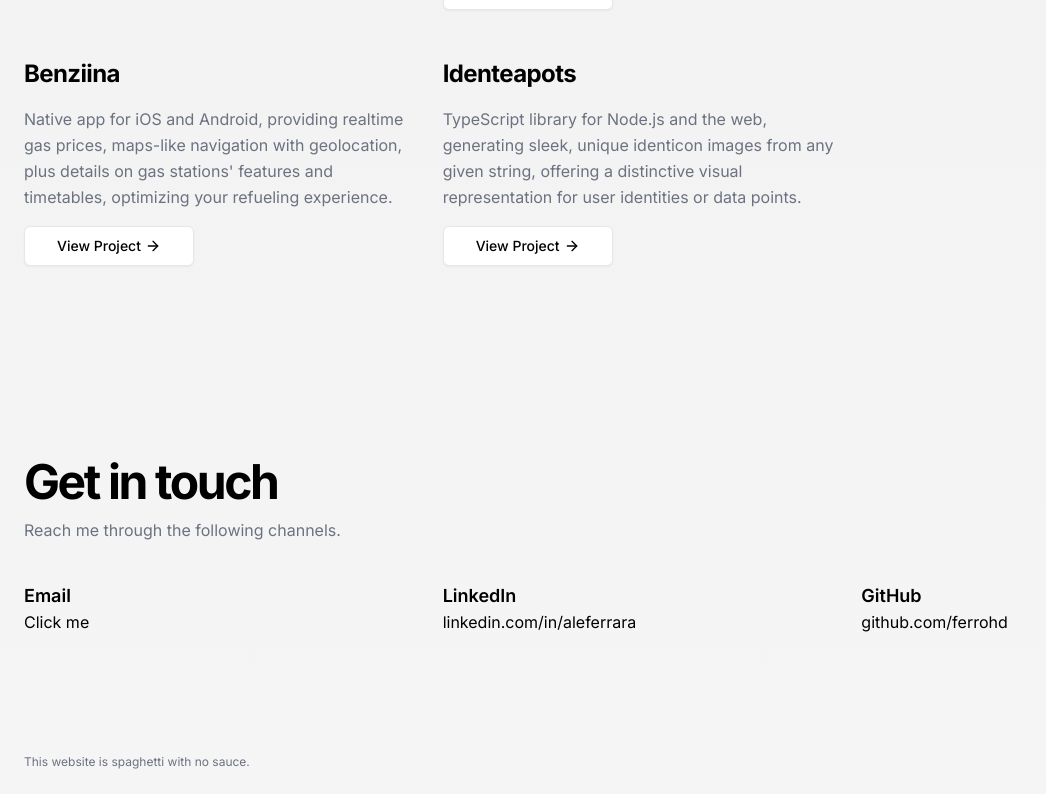
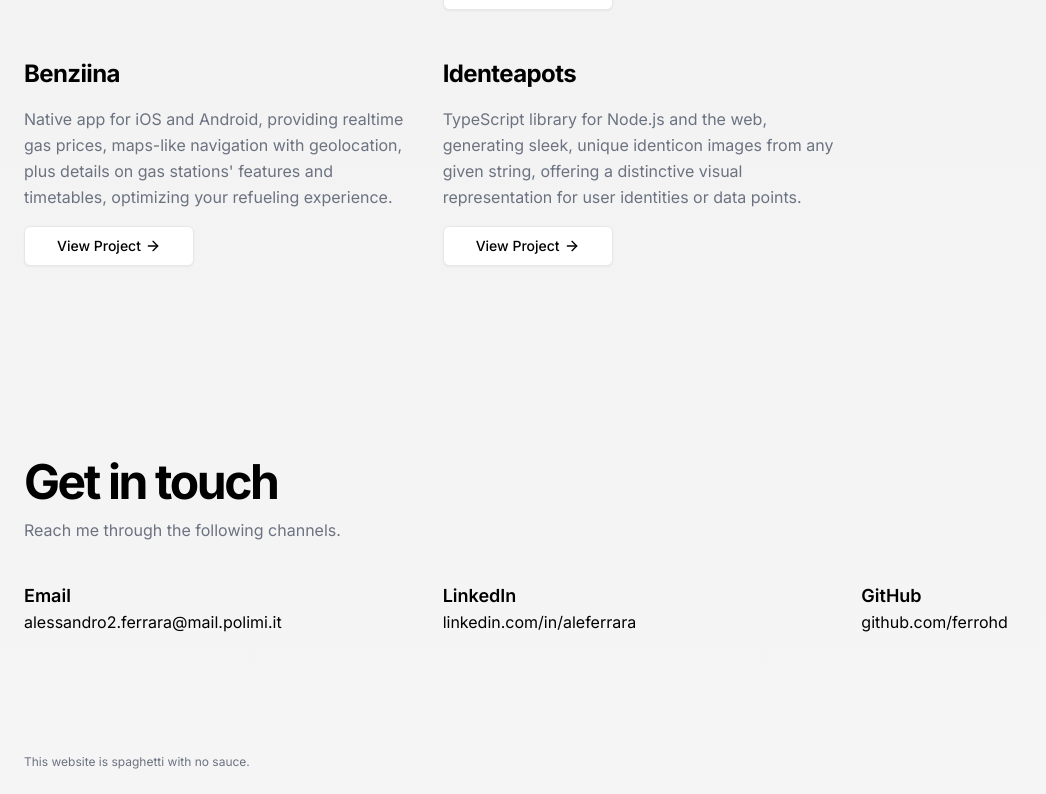
Before and after one commit to ferrohd/ferrohd, a Next.js app in the folder website/: page / in a window 1280 px wide. Shown: the part 2486-3280 px from the top of the page, without its empty margins (0-1046 px from the left). Built offline with nearby package versions, Linux system fonts and the light colour scheme.

Commit message:
fix email not working on Mac

```diff
--- a/website/app/_components/email.tsx
+++ b/website/app/_components/email.tsx
@@ -1,21 +1,17 @@
 'use client';
 
-import { FocusEventHandler } from "react";
-
+/**
+ * Crawlers don't execute JavaScript. The email is sent as a base64 encoded string and then decoded on the client side.
+ * @returns Email component
+ */
 export default function Email() {
     const emailb64 = "YWxlc3NhbmRybzIuZmVycmFyYUBtYWlsLnBvbGltaS5pdA==";
-
-    const onFocus: FocusEventHandler<HTMLAnchorElement> = (e) => {
-        e.preventDefault();
-        const email = Buffer.from(emailb64, 'base64').toString('utf-8');
-        e.target.innerHTML = email;
-        e.target.href = `mailto:${email}`;
-    };
+    const email = Buffer.from(emailb64, 'base64').toString('utf-8');
 
     return (
         <div>
             <h3 className="text-lg font-semibold">Email</h3>
-            <a href="" className="hover:underline" onFocus={onFocus}>Click me</a>
+            <a href={`mailto:${email}`} className="hover:underline">{email}</a>
         </div>
     )
 }
```
